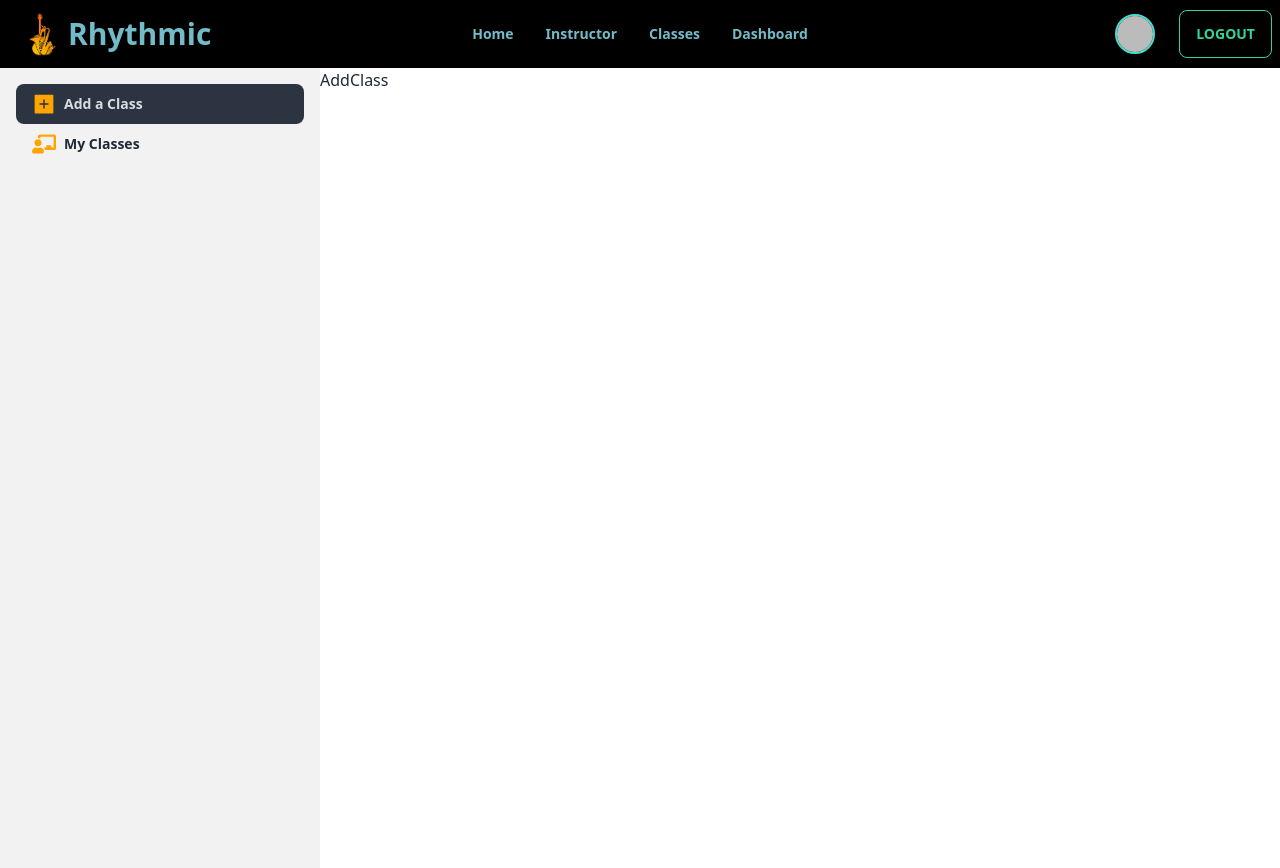
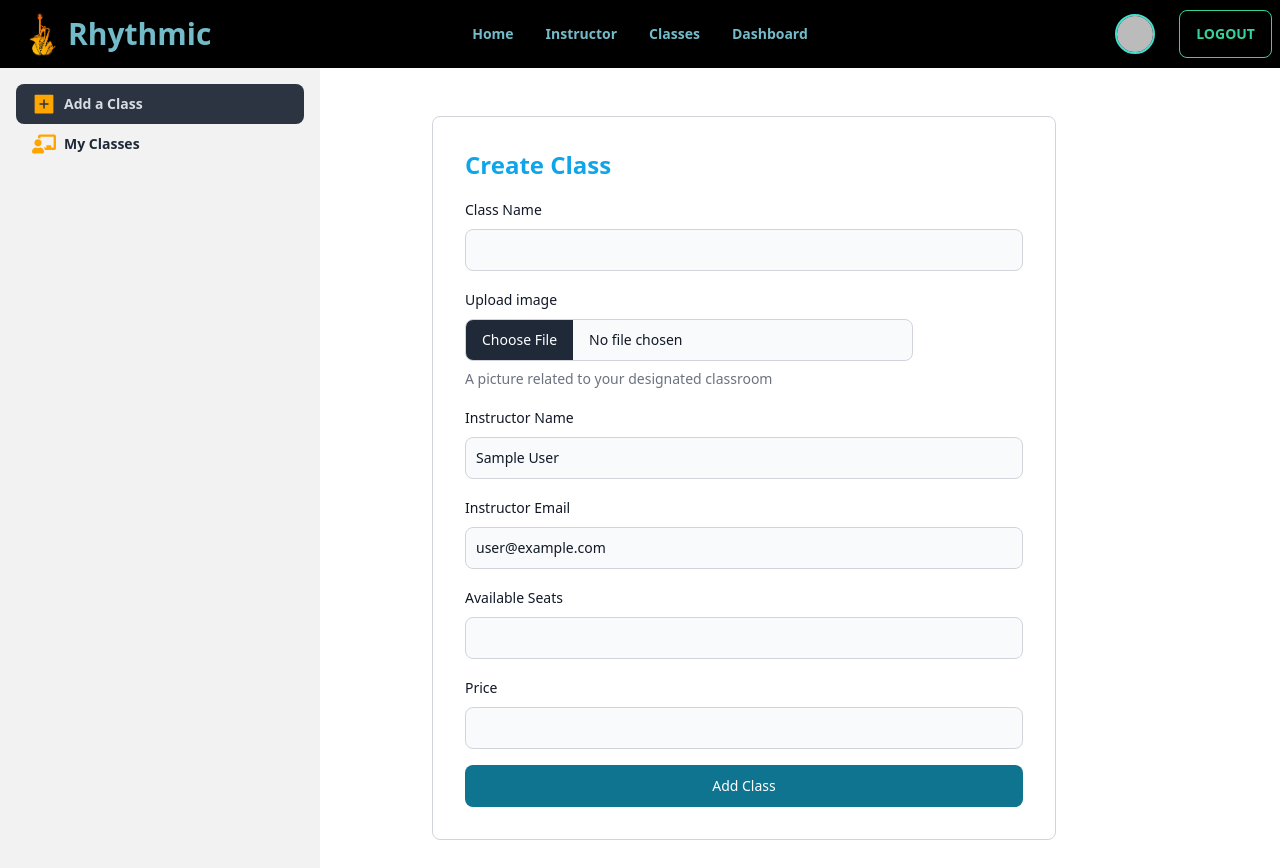
Before and after one commit to Das-Dipto/Rhythmic-Summer-Client, a React (Vite) app: page /InstructorDash/addClass in a window 1280 px wide. Built offline with nearby package versions, Linux system fonts and the light colour scheme; no server answers; sample sign-in values are in the browser's storage.

Commit message:
ImgURL created with imgbb api for instructor- add class section

```diff
--- a/src/Component/BannerSlider.jsx
+++ b/src/Component/BannerSlider.jsx
@@ -7,7 +7,7 @@ import { Carousel } from 'flowbite-react'
 const BannerSlider = () => {
   return (
     <>
-{/* <Carousel className='h-[68vh] bg-black'>
+{/* <Carousel className='h-[65vh] bg-black'>
   <div className="relative banner flex h-full items-center justify-center bg-gray-400 dark:bg-gray-700 dark:text-white">
       <img src={bannerImgOne} className='w-full h-full' alt="" />
       <div className='top-20 absolute'>
--- a/src/Pages/PrivateRoute/AddClass.jsx
+++ b/src/Pages/PrivateRoute/AddClass.jsx
@@ -1,8 +1,160 @@
-import React from 'react'
+import React, { useState, useContext } from 'react'
+import { Label, TextInput, FileInput, Button } from 'flowbite-react'
+import { Link, useNavigate, useLocation } from 'react-router-dom'
+import { AuthContext } from '../../ContextProvider/AuthProvider';
+import { useForm } from "react-hook-form";
+import Swal from 'sweetalert2'
 
 const AddClass = () => {
+  const { register, handleSubmit, watch, formState: { errors } } = useForm();
+  const {user} = useContext(AuthContext);
+
+  const img_hosting_token = import.meta.env.VITE_Image_Upload_Token;
+  console.log(img_hosting_token);
+  const img_hosting_url = `https://api.imgbb.com/1/upload?key=${img_hosting_token}`
+
+  const onSubmit = (data) => {
+    const formData = new FormData();
+    // console.log(data.file[0].name);
+    formData.append('image', data.file[0])
+
+    fetch(img_hosting_url, {
+        method: 'POST',
+        body: formData
+    })
+    .then(res => res.json())
+    .then(imgResponse => {
+        if(imgResponse.success){
+            const imgURL = imgResponse.data.display_url;
+            const {instructorName, classes, instructorEmail, price, seats} = data;
+            const newItem = {instructorName, classes, instructorEmail, price, seats, picture:imgURL, status:'pending'}
+            console.log(newItem)
+        }
+      })
+  }
+
+
+
   return (
-    <div>AddClass</div>
+    <>
+        <div className="login-box w-[65%] ms-28 mt-12  mx-auto bg-white p-8 border border-gray-300 rounded-lg">
+                    <form onSubmit={handleSubmit(onSubmit)} className="flex flex-col gap-4">
+                    <h1 className='text-2xl text-sky-500 font-semibold'>Create Class</h1>
+                    <div className="flex flex-col gap-4">
+                                  <div>
+                                      <div className="mb-2 block">
+                                        <Label
+                                          htmlFor="className"
+                                          value="Class Name"
+                                        />
+                                      </div>
+                                      <TextInput
+                                        id="className"
+                                        type="text"
+                                        sizing="md"
+                                        name="className"
+                                        {...register("className",{ required: true })}
+                                      />
+                                        {errors.className && <span className='text-red-600 font-semibold'>Class name is required</span>}
+                                  </div>
+                                  <div
+                                  className="max-w-md"
+                                  id="fileUpload"
+                                >
+                                  <div className="mb-2 block">
+                                    <Label
+                                      htmlFor="file"
+                                      value="Upload image"
+                                    />
+                                  </div>
+                                  <FileInput
+                                    helperText="A picture related to your designated classroom"
+                                    id="file"
+                                    name="file"
+                                    {...register("file",{ required: true })}
+                                  />
+                                   {errors.file && <span className='text-red-600 font-semibold'>Need to upload class related image</span>}
+                                </div>
+                                <div>
+                                      <div className="mb-2 block">
+                                        <Label
+                                          htmlFor="instructorName"
+                                          value="Instructor Name"
+                                        />
+                                      </div>
+                                      <TextInput
+                                        id="instructorName"
+                                        type="text"
+                                        sizing="md"
+                                        name="instructorName"
+                                        defaultValue={user?.displayName || user?.reloadUserInfo.screenName}
+                                        {...register("instructorName")}
+                                        readOnly
+                                      />
+                                </div>
+
+                                <div>
+                                      <div className="mb-2 block">
+                                        <Label
+                                          htmlFor="instructorEmail"
+                                          value="Instructor Email"
+                                        />
+                                      </div>
+                                      <TextInput
+                                        id="instructorEmail"
+                                        type="text"
+                                        sizing="md"
+                                        name="instructorEmail"
+                                        defaultValue={user?.email}
+                                        {...register("instructorEmail")}
+                                        readOnly
+                                      />
+                                </div>
+
+                                <div>
+                                      <div className="mb-2 block">
+                                        <Label
+                                          htmlFor="seats"
+                                          value="Available Seats"
+                                        />
+                                      </div>
+                                      <TextInput
+                                        id="seats"
+                                        type="number"
+                                        sizing="md"
+                                        name="seats"
+                                        {...register("seats",{ required: true })}
+                                      />
+                                        {errors.seats && <span className='text-red-600 font-semibold'>Need to mention available seats</span>}
+                                </div>
+
+                                <div>
+                                      <div className="mb-2 block">
+                                        <Label
+                                          htmlFor="price"
+                                          value="Price"
+                                        />
+                                      </div>
+                                      <TextInput
+                                        id="price"
+                                        type="number"
+                                        sizing="md"
+                                        name="price"
+                                        {...register("price",{ required: true })}
+                                      />
+                                        {errors.price && <span className='text-red-600 font-semibold'>Need to mention price for enrollment</span>}
+                                </div>
+
+
+                              </div>
+                              {/* <Link to='/InstructorDash/myClass'> */}
+                                <Button type="submit">
+                                  Add Class
+                                </Button>
+                              {/* </Link> */}
+                              </form>
+                        </div>
+                  </>
   )
 }
 
```
